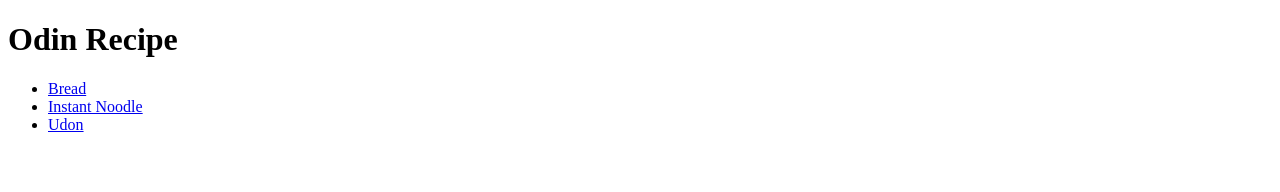
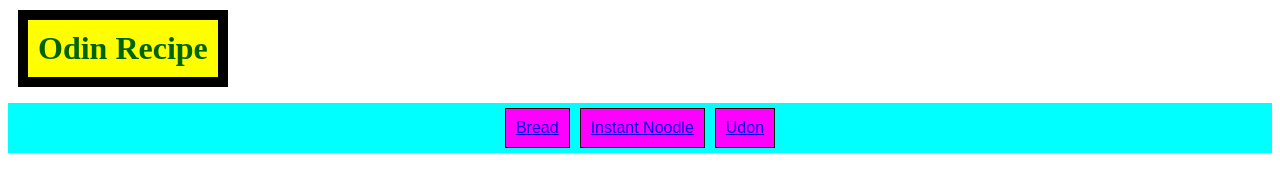
Before and after one commit to jungleGary/odin-recipe, a plain HTML site: page index.html in a window 1280 px wide. Drawn offline with Linux system fonts and the light colour scheme.

Commit message:
edited main home page, now editing recipes

```diff
--- a/index.html
+++ b/index.html
@@ -4,11 +4,13 @@
     <meta charset="UTF-8">
     <meta name="viewport" content="width=device-width, initial-scale=1.0">
     <title>Recipe</title>
+    <link rel="stylesheet" href="style.css">
 </head>
 <body>
 
-    <h1>Odin Recipe</h1>
-    <ul>
+    <h1 class="title">Odin Recipe</h1>
+
+    <ul class="recipe-nav">
 
         <li><a href="recipes/bread.html">Bread</a></li>
         <li><a href="recipes/instant-noodle.html">Instant Noodle</a></li>
--- /dev/null
+++ b/style.css
@@ -0,0 +1,51 @@
+.title,
+.home {
+
+    background-color: yellow;
+    font-family: 'Times New Roman', Times, serif;
+    color: darkgreen;
+    text-align: center;
+    border: 10px black solid;
+    padding: 10px;
+    margin: 10px;
+    max-width: fit-content;
+
+}
+
+.top-bar {
+    display: flex;
+    align-items: center;
+    justify-content: center;
+}
+
+
+
+
+.recipe-nav {
+    font-family: sans-serif;
+    list-style: none;
+    display: flex;
+    text-align: center;
+    background-color: aqua;
+    padding: 0;
+    justify-content: center;
+
+
+}
+
+li {
+    margin: 5px;
+    border: 1px black solid;
+}
+
+.recipe-nav a{
+    display: block;
+    padding: 10px;
+    background-color: fuchsia;
+
+}
+
+.recipe-nav a:hover{
+    background-color: rgb(148, 102, 18);
+    color: white;
+}
```
Also changed, not shown: recipes/bread.html (+5 -3 lines), recipes/instant-noodle.html (+3 -2 lines), recipes/udon.html (+2 -1 lines).
